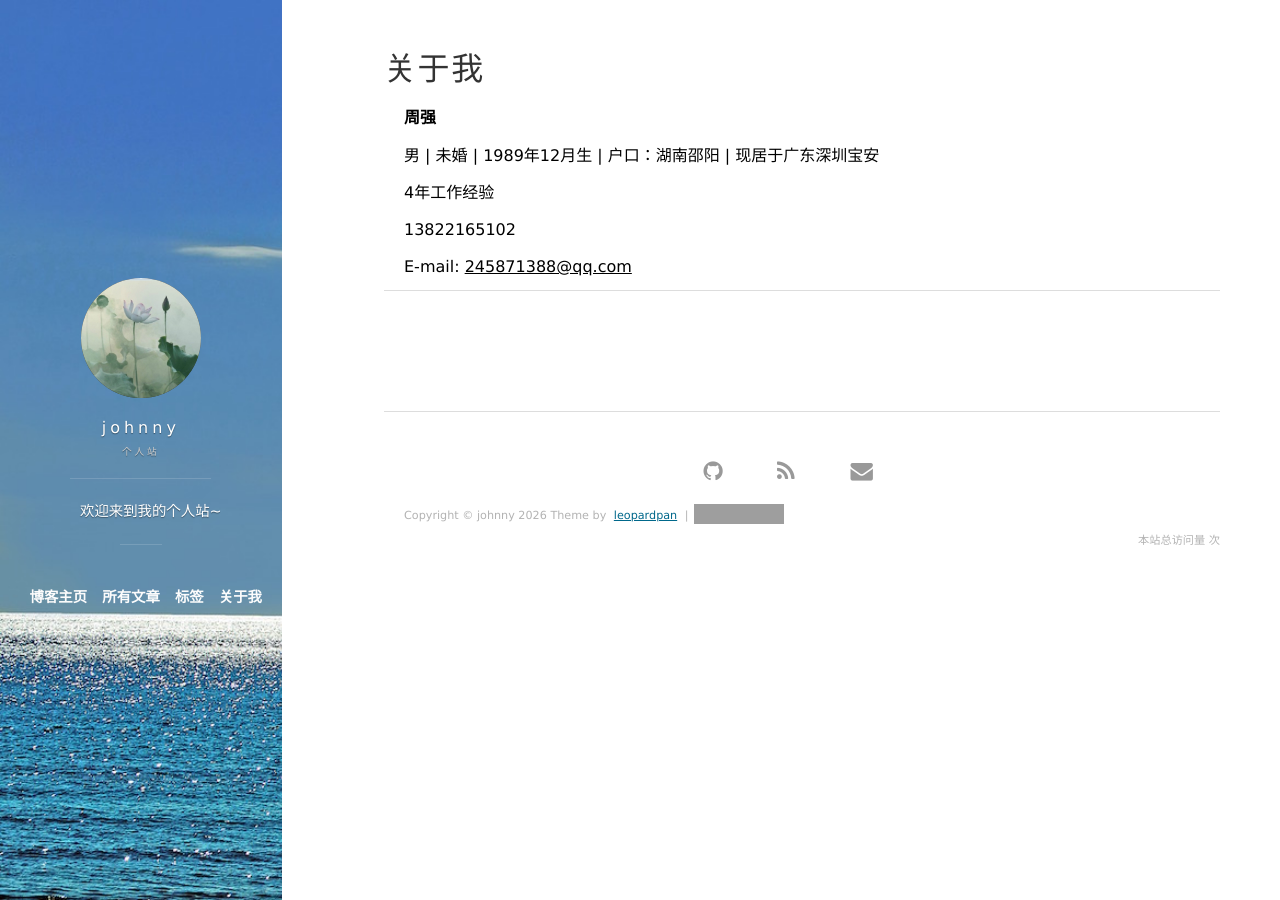
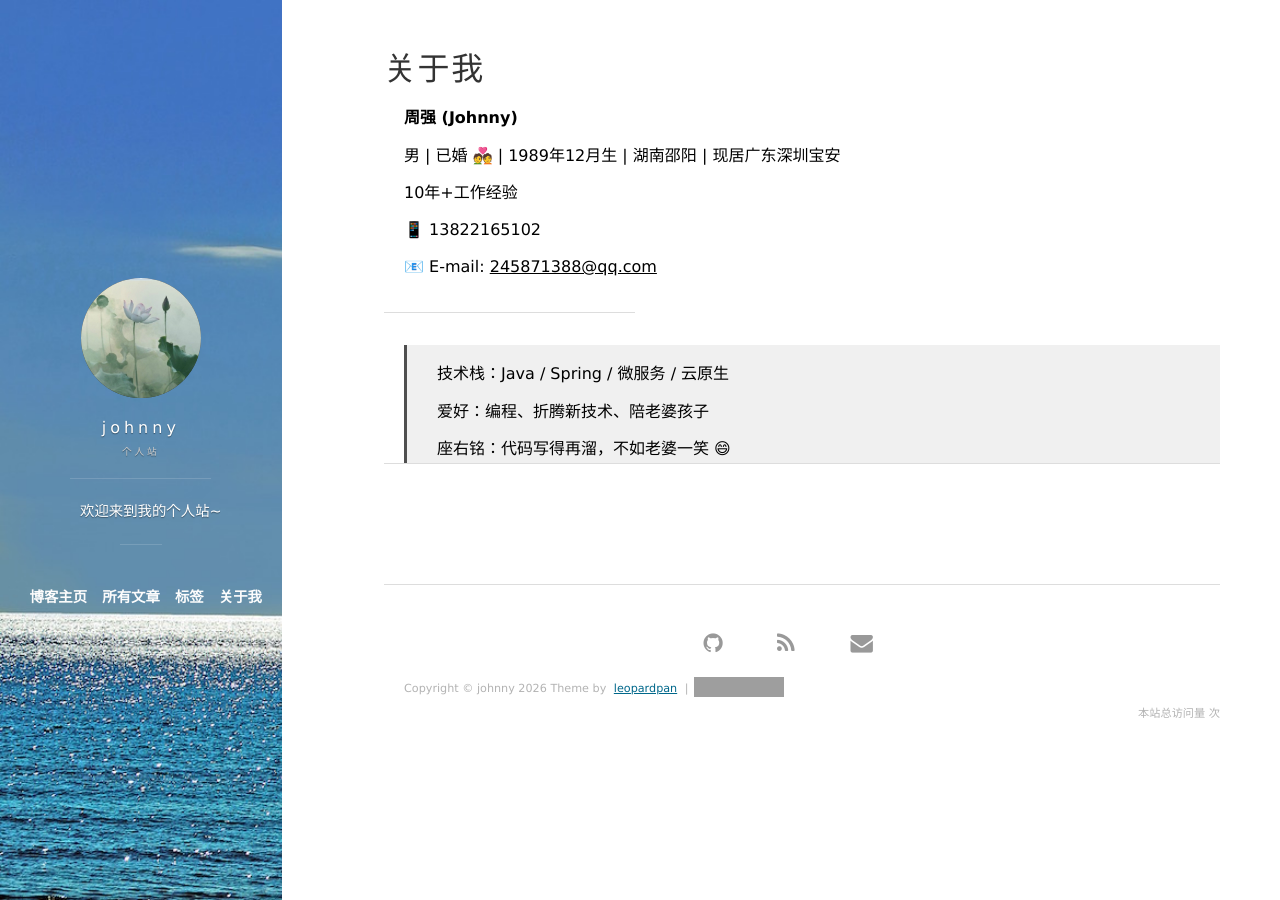
Before and after one commit to woshizhouqiang/woshizhouqiang.github.io, a Jekyll site: the page built from about.md, in a window 1280 px wide. Built offline with Jekyll 4.4.1, drawn with Linux system fonts in a browser that asks for light colours; nearby versions of some CDN libraries; comment, search, counter and statistics services are not loaded; grey boxes are pictures that could not be loaded.

Commit message:
Update about page: married, 10yr exp, add tech stack

```diff
--- a/about.md
+++ b/about.md
@@ -4,16 +4,24 @@ title: 关于我
 ---
 
 
-**周强**
+**周强 (Johnny)**
 <p>
- 男 | 未婚 | 1989年12月生 | 户口：湖南邵阳 | 现居于广东深圳宝安
+ 男 | 已婚 💑 | 1989年12月生 | 湖南邵阳 | 现居广东深圳宝安
 </p>
 
-4年工作经验
+10年+工作经验
 
-13822165102
+📱 13822165102
 
-E-mail: <u>245871388@qq.com</u>
+📧 E-mail: <u>245871388@qq.com</u>
+
+---
+
+> 技术栈：Java / Spring / 微服务 / 云原生
+>
+> 爱好：编程、折腾新技术、陪老婆孩子
+>
+> 座右铭：代码写得再溜，不如老婆一笑 😄
 
 
 {% include comments.html %}
```
